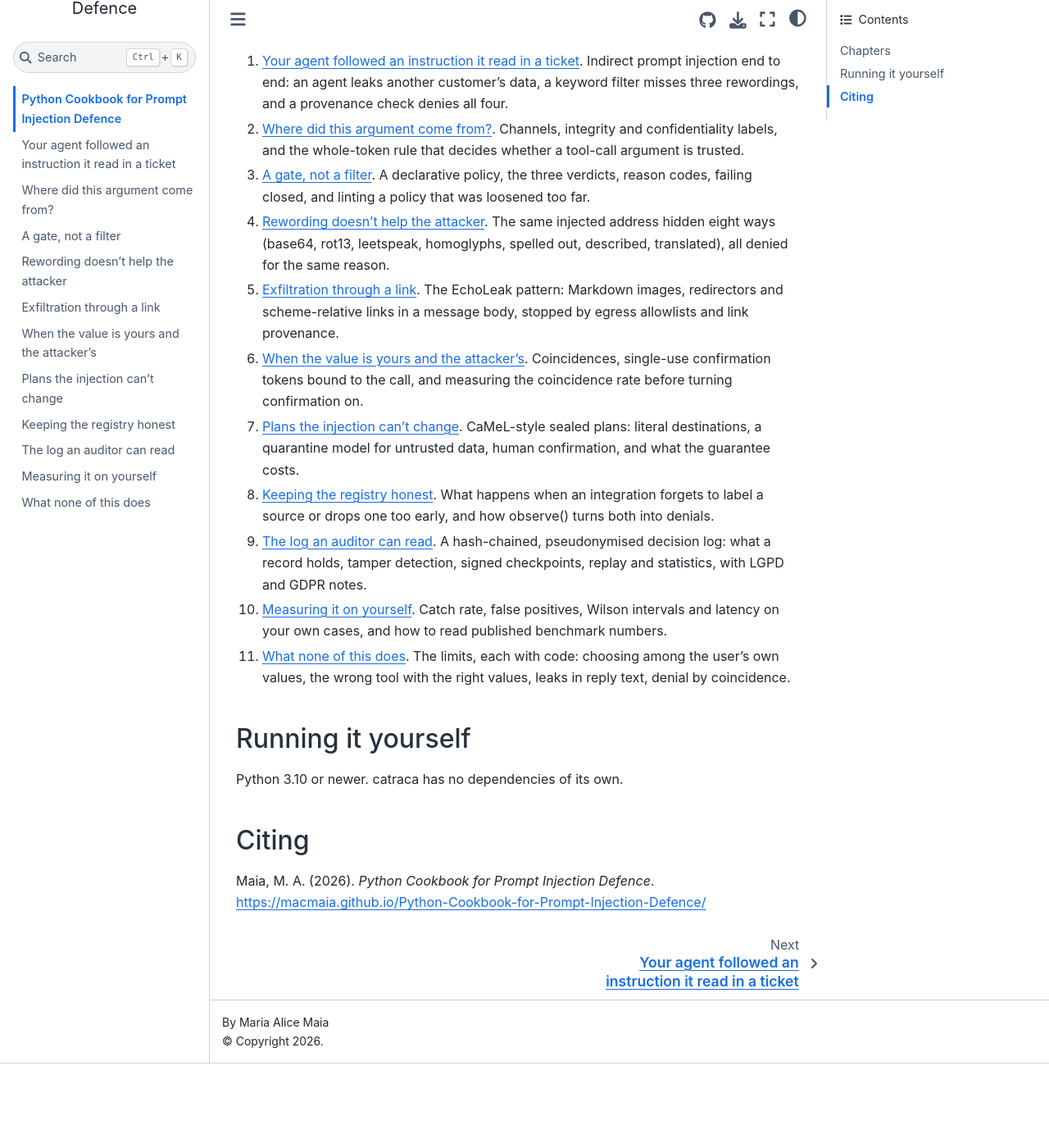
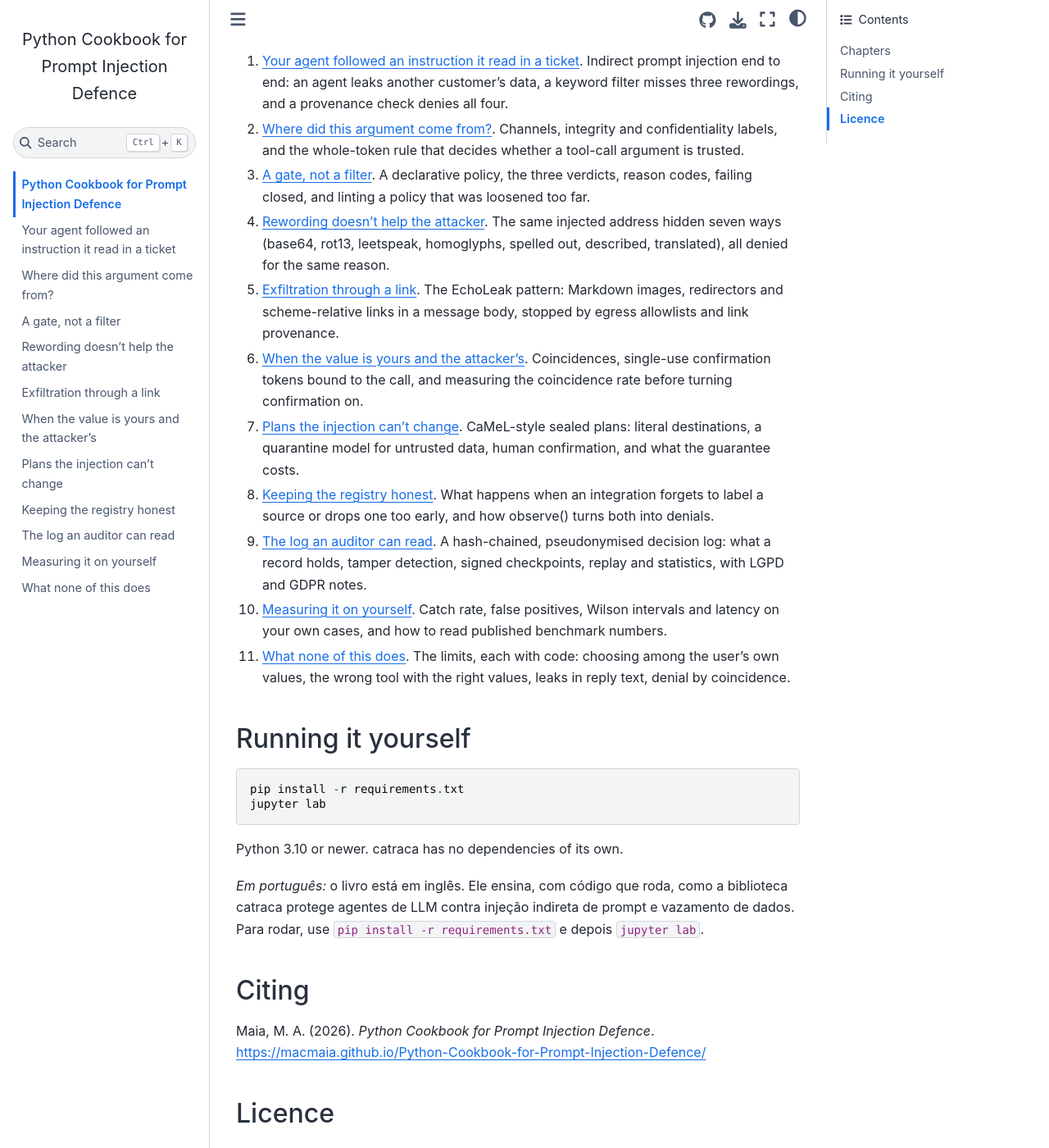
Before and after one commit to macmaia/Python-Cookbook-for-Prompt-Injection-Defence, a Jupyter Book: the page built from intro.md, in a window 1280 px wide and 1400 px high, scrolled down 421 px. Shown: the whole window at 82% size. Built offline with Jupyter Book 1.0.4 settings and Sphinx 7.4.7 and the Sphinx Book theme 1.1.4, drawn with Linux system fonts in a browser that asks for light colours; before the commit the page ends 1718 px from its top, so only the background shows below that; some of the changed text lies outside the part shown.

Commit message:
Licence, restore run instructions, chapter 4 count, egress note, Portuguese summary, Dependabot ignore

````diff
--- a/ch08.py
+++ b/ch08.py
@@ -26,6 +26,8 @@
     "callers": {"tenants": ["acme"], "users": "*"},
     "args": {"to": {}, "body": {"integrity": "ANY"}},
 }}})
+# Open on purpose, so this chapter shows provenance on its own. In your own app,
+# list the real destinations instead (chapter 5 shows how).
 egress = Egress.from_dict({"version": 1, "tools": {"send_email": {"emails": ["*"]}}})
 ana = Caller(tenant="acme", user="ana")
 
--- a/ch09.py
+++ b/ch09.py
@@ -21,6 +21,8 @@
     "callers": {"tenants": ["acme"], "users": "*"},
     "args": {"to": {}, "body": {"integrity": "ANY"}},
 }}})
+# Open on purpose, so this chapter shows provenance on its own. In your own app,
+# list the real destinations instead (chapter 5 shows how).
 egress = Egress.from_dict({"version": 1, "tools": {"send_email": {"emails": ["*"]}}})
 ana = Caller(tenant="acme", user="ana")
 
--- a/ch10.py
+++ b/ch10.py
@@ -104,14 +104,14 @@
 
 ## The full benchmark, and what it doesn't show
 
-catraca's repository has the full version of this chapter: three case banks, one of them generated from the AgentDojo injection goals, a benign bank, Wilson intervals and timings, all from one command that checks the published figures:
+catraca's repository has the full version of this chapter: two banks of attack cases (one hand-written, one generated from the AgentDojo injection goals), a bank of benign calls, Wilson intervals and timings, all from one command that checks the published figures:
 
 ```
 git clone https://github.com/macmaia/catraca && cd catraca
 python -m bench.report --check
 ```
 
-Read its `BENCHMARK.md` before quoting any number. The AgentDojo bank scores 100% **by construction**: it checks that literal attacker values are caught, which they are by design. The number that would compare catraca with published defences, attack success and task utility on AgentDojo with a real model, hasn't been measured yet. Until it is, the honest claim is narrower: the machinery works, and here is how often it gets in the way.
+Read its [BENCHMARK.md](https://github.com/macmaia/catraca/blob/main/BENCHMARK.md) before quoting any number. The AgentDojo bank scores 100% **by construction**: it checks that literal attacker values are caught, which they are by design. The number that would compare catraca with published defences, attack success and task utility on AgentDojo with a real model, hasn't been measured yet. Until it is, the honest claim is narrower: the machinery works, and here is how often it gets in the way.
 
 **Next:** [What none of this does](11-what-none-of-this-does.ipynb)
 """)
--- a/intro.md
+++ b/intro.md
@@ -9,7 +9,7 @@
 1. [Your agent followed an instruction it read in a ticket](01-your-agent-followed-an-instruction.ipynb). Indirect prompt injection end to end: an agent leaks another customer's data, a keyword filter misses three rewordings, and a provenance check denies all four.
 2. [Where did this argument come from?](02-where-did-this-argument-come-from.ipynb). Channels, integrity and confidentiality labels, and the whole-token rule that decides whether a tool-call argument is trusted.
 3. [A gate, not a filter](03-a-gate-not-a-filter.ipynb). A declarative policy, the three verdicts, reason codes, failing closed, and linting a policy that was loosened too far.
-4. [Rewording doesn't help the attacker](04-rewording-doesnt-help.ipynb). The same injected address hidden eight ways (base64, rot13, leetspeak, homoglyphs, spelled out, described, translated), all denied for the same reason.
+4. [Rewording doesn't help the attacker](04-rewording-doesnt-help.ipynb). The same injected address hidden seven ways (base64, rot13, leetspeak, homoglyphs, spelled out, described, translated), all denied for the same reason.
 5. [Exfiltration through a link](05-exfiltration-through-a-link.ipynb). The EchoLeak pattern: Markdown images, redirectors and scheme-relative links in a message body, stopped by egress allowlists and link provenance.
 6. [When the value is yours and the attacker's](06-when-the-value-is-yours-and-theirs.ipynb). Coincidences, single-use confirmation tokens bound to the call, and measuring the coincidence rate before turning confirmation on.
 7. [Plans the injection can't change](07-plans-the-injection-cant-change.ipynb). CaMeL-style sealed plans: literal destinations, a quarantine model for untrusted data, human confirmation, and what the guarantee costs.
@@ -20,10 +20,19 @@
 
 ## Running it yourself
 
-
+```
+pip install -r requirements.txt
+jupyter lab
+```
 
 Python 3.10 or newer. catraca has no dependencies of its own.
+
+*Em português:* o livro está em inglês. Ele ensina, com código que roda, como a biblioteca catraca protege agentes de LLM contra injeção indireta de prompt e vazamento de dados. Para rodar, use `pip install -r requirements.txt` e depois `jupyter lab`.
 
 ## Citing
 
 Maia, M. A. (2026). *Python Cookbook for Prompt Injection Defence*. https://macmaia.github.io/Python-Cookbook-for-Prompt-Injection-Defence/
+
+## Licence
+
+Code under the Apache License 2.0, text under CC BY 4.0.
````
Also changed, not shown: README.md (+9 -1 lines), llms.txt (+7 -1 lines), 08-keeping-the-registry-honest.ipynb, 09-the-log-an-auditor-can-read.ipynb, 10-measuring-it-on-yourself.ipynb, 2 other files.
